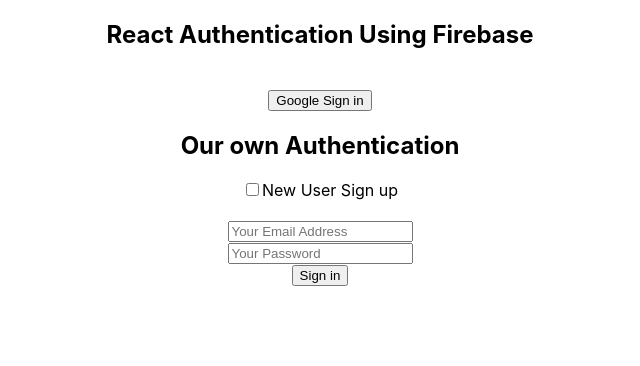
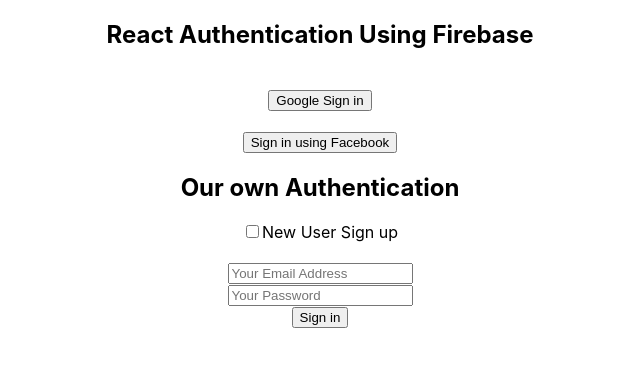
Before and after one commit to bishnunathbd/fire-auth11, a React (Create React App) app: page / in a window 1280 px wide. Shown: the top 366 px of the page, without its empty margins (320-960 px from the left). Built offline with nearby package versions, Linux system fonts and the light colour scheme; no server answers.

Commit message:
42-8-how to handle fb login

```diff
--- a/src/App.js
+++ b/src/App.js
@@ -40,6 +40,34 @@
         console.log(err.message);
       })
   }
+
+
+  // Facebook sign in
+  const fbProvider = new firebase.auth.FacebookAuthProvider();
+
+  const handleFbSignIn = () => {
+    firebase.auth().signInWithPopup(fbProvider)
+      .then((result) => {
+        /** @type {firebase.auth.OAuthCredential} */
+        var credential = result.credential;
+        // The signed-in user info.
+        var user = result.user;
+        // This gives you a Facebook Access Token. You can use it to access the Facebook API.
+        var accessToken = credential.accessToken;
+        console.log('fb user after sign in', user);
+      })
+      .catch((error) => {
+        // Handle Errors here.
+        var errorCode = error.code;
+        var errorMessage = error.message;
+        // The email of the user's account used.
+        var email = error.email;
+        // The firebase.auth.AuthCredential type that was used.
+        var credential = error.credential;
+        console.log(errorMessage);
+      });
+  }
+
 
   // sign out
   const handleSignOut = () => {
@@ -145,6 +173,8 @@
           <img src={user.photo} style={{ width: '25%' }} alt="" />
         </div>
       }
+      <br /> <br />
+      <button onClick={handleFbSignIn}>Sign in using Facebook</button>
 
       <h2>Our own Authentication</h2>
       <input type="checkbox" name="newUser" onChange={() => setNewUser(!newUser)} id="" />
```
Also changed, not shown: 1 other file (tests, documents, lock files or other folders).
